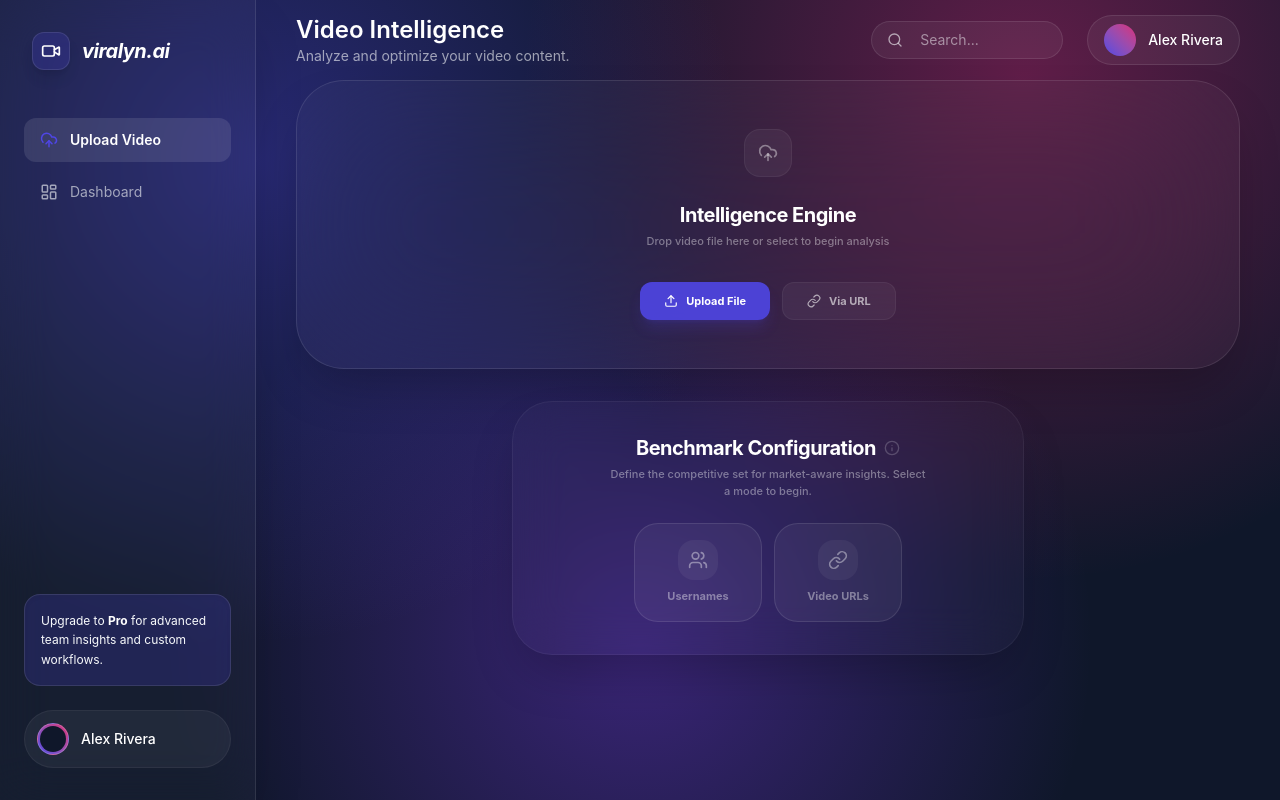
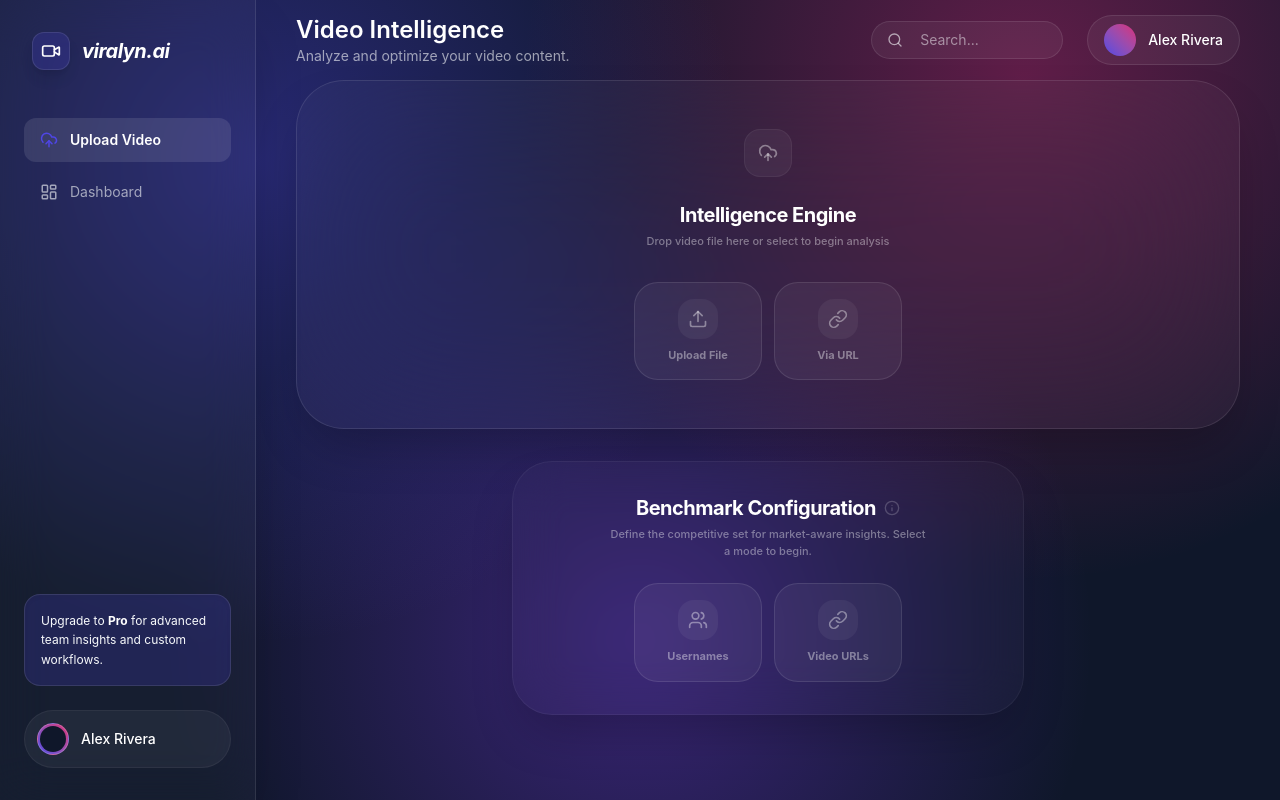
Before and after one commit to fathindifa26/frontend-content, a React (Vite) app: page / in a window 1280 px wide. Built offline with nearby package versions, Linux system fonts and the light colour scheme.

Commit message:
ubah tombol upload lebih modern

```diff
--- a/src/components/upload/UploadHeader.tsx
+++ b/src/components/upload/UploadHeader.tsx
@@ -43,7 +43,7 @@ export function UploadHeader({ onUpload, onUrlSubmit, isAnalyzing }: UploadHeade
             <h3 className="text-xl font-bold text-white tracking-tight">
               Analyzing<span className="text-primary animate-pulse">...</span>
             </h3>
-            <p className="text-[9px] font-bold text-white/30 uppercase tracking-[0.3em]">
+            <p className="text-[11px] font-medium text-white/30 tracking-tight">
               AI Analysis
             </p>
           </div>
@@ -97,7 +97,7 @@ export function UploadHeader({ onUpload, onUrlSubmit, isAnalyzing }: UploadHeade
             <p className="text-[11px] text-white/40 font-medium max-w-xs">Drop video file here or select to begin analysis</p>
           </div>
 
-          <div className="flex space-x-3 pt-2">
+          <div className="flex items-center justify-center space-x-3 pt-2">
             <input
               type="file"
               ref={fileInputRef}
@@ -107,17 +107,22 @@ export function UploadHeader({ onUpload, onUrlSubmit, isAnalyzing }: UploadHeade
             />
             <button
               onClick={() => fileInputRef.current?.click()}
-              className="px-6 py-2.5 bg-primary/90 text-white text-[11px] font-bold rounded-xl hover:bg-primary transition-all shadow-lg shadow-primary/20 flex items-center space-x-2"
+              className="group flex flex-col items-center space-y-2 p-4 bg-white/5 border border-white/10 rounded-3xl hover:bg-primary/20 hover:border-primary/50 transition-all duration-500 w-32"
             >
-              <Upload size={14} />
-              <span>Upload File</span>
+              <div className="p-2.5 bg-white/5 rounded-2xl group-hover:bg-primary/20 transition-colors">
+                <Upload size={20} className="text-white/40 group-hover:text-primary transition-colors" />
+              </div>
+              <span className="text-[11px] font-bold text-white/40 group-hover:text-white transition-colors">Upload File</span>
             </button>
+
             <button
               onClick={() => setShowUrlInput(true)}
-              className="px-6 py-2.5 bg-white/5 text-white/60 text-[11px] font-bold rounded-xl border border-white/5 hover:bg-white/10 hover:text-white transition-all flex items-center space-x-2"
+              className="group flex flex-col items-center space-y-2 p-4 bg-white/5 border border-white/10 rounded-3xl hover:bg-white/10 hover:border-white/20 transition-all duration-500 w-32"
             >
-              <LinkIcon size={14} />
-              <span>Via URL</span>
+              <div className="p-2.5 bg-white/5 rounded-2xl group-hover:bg-white/10 transition-colors">
+                <LinkIcon size={20} className="text-white/40 group-hover:text-white transition-colors" />
+              </div>
+              <span className="text-[11px] font-bold text-white/40 group-hover:text-white transition-colors">Via URL</span>
             </button>
           </div>
         </div>
```
